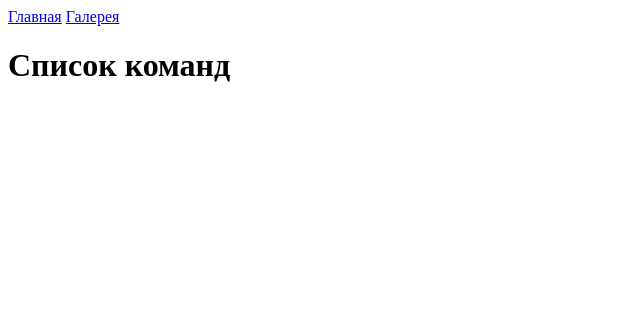
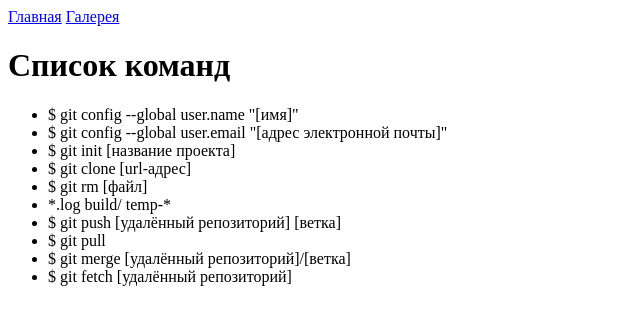
Before and after one commit to Gerzh/Homework, a plain HTML site: page index.html in a window 1280 px wide. Shown: the whole page, without its empty margins (0-640 px from the left). Drawn offline with Linux system fonts and the light colour scheme.

Commit message:
final index file with comands

```diff
--- a/index.html
+++ b/index.html
@@ -15,7 +15,16 @@
 
     <h1>Cписок команд</h1>
     <ul>
-
+        <li>$ git config --global user.name "[имя]" </li>
+        <li>$ git config --global user.email "[адрес электронной почты]"</li>
+        <li>$ git init [название проекта]</li>
+        <li>$ git clone [url-адрес]</li>
+        <li>$ git rm [файл]</li>
+        <li>*.log build/ temp-*</li>
+        <li>$ git push [удалённый репозиторий] [ветка]</li>
+        <li>$ git pull</li>
+        <li>$ git merge [удалённый репозиторий]/[ветка]</li>
+        <li>$ git fetch [удалённый репозиторий]</li>
     </ul>
 
 </body>
```
